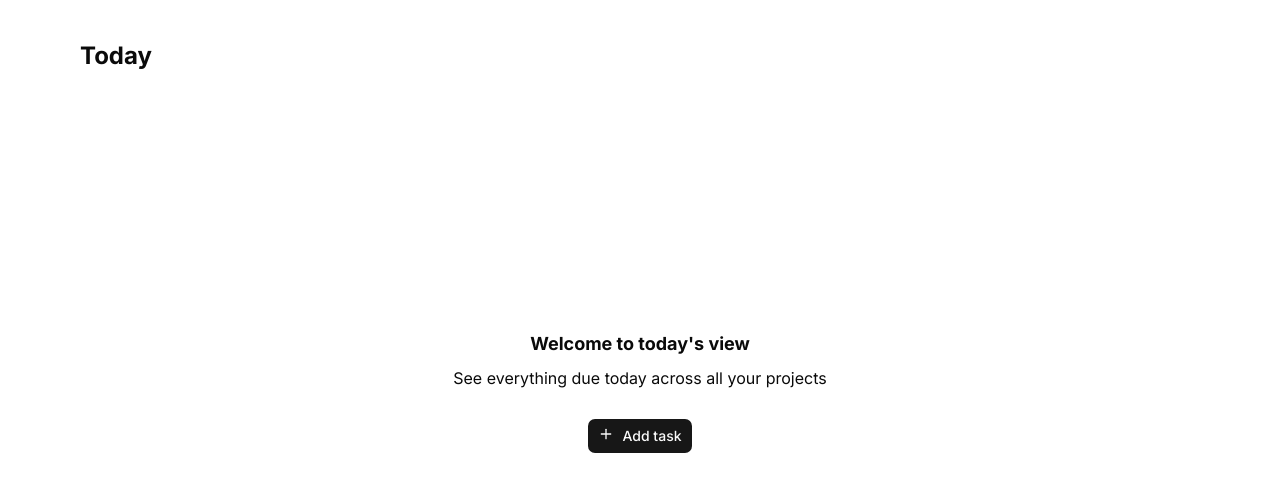
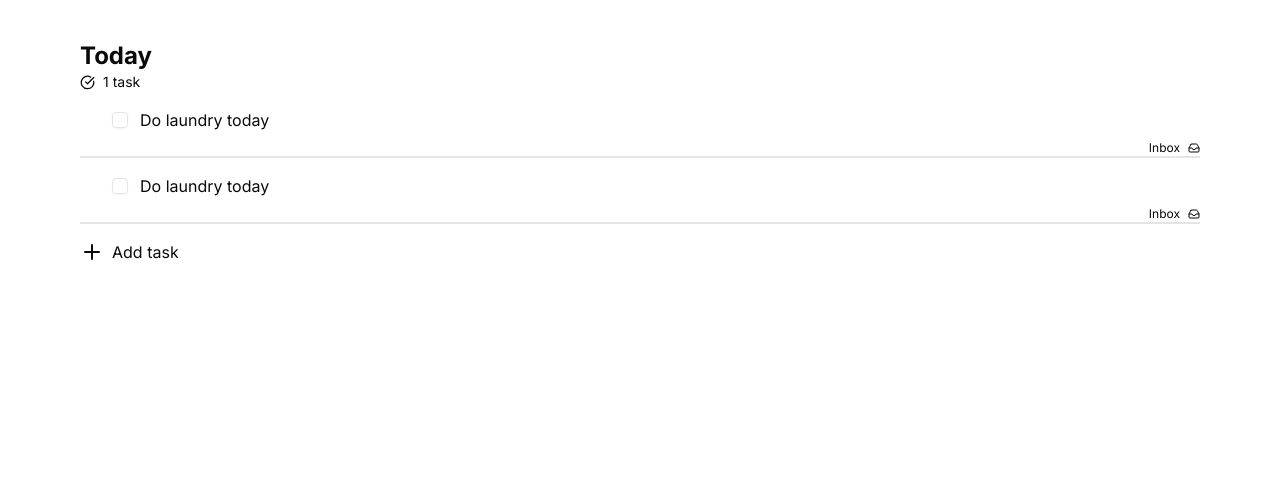
Before and after one commit to mrchstvn/todo-app, a Next.js app: page /dashboard in a window 1280 px wide. Shown: the top 492 px of the page. Built offline with nearby package versions, Linux system fonts and the light colour scheme.

Commit message:
created add task component

```diff
--- a/src/app/(dashboard)/dashboard/page.tsx
+++ b/src/app/(dashboard)/dashboard/page.tsx
@@ -1,21 +1,15 @@
-import { Button } from "@/components/ui/button";
-import { Plus } from "lucide-react";
+import AddTask from "@/components/ui/add-task";
+import Task from "@/components/ui/task";
+import Today from "@/components/ui/today";
 
 export default function DashboardPage() {
   return (
     <div className="p-10 m-h-screen md:px-20">
       <h2 className="text-2xl font-bold ">Today</h2>
-      <div className="flex flex-col text-center justify-center gap-2 h-[80vh]">
-        <p className="text-lg font-bold">Welcome to today's view</p>
-        <p>See everything due today across all your projects</p>
-        <div className="mt-5">
-          <Button>
-            <div className="flex flex-row gap-2 hover:cursor-pointer w-full">
-              <Plus /> <p>Add task</p>
-            </div>
-          </Button>
-        </div>
-      </div>
+      <Today />
+      <Task />
+      <Task />
+      <AddTask />
     </div>
   );
 }
--- /dev/null
+++ b/src/components/ui/add-task.tsx
@@ -0,0 +1,20 @@
+"use client";
+
+import { Plus, PlusCircle } from "lucide-react";
+import React, { useState } from "react";
+
+export default function AddTask() {
+  const [isHovered, setIsHovered] = useState(false);
+
+  return (
+    <div
+      className="mt-4 flex flex-row gap-2 w-35 hover:cursor-pointer  hover:text-blue-300 items-center"
+      onMouseEnter={() => setIsHovered(true)}
+      onMouseLeave={() => setIsHovered(false)}
+    >
+      {isHovered ? <PlusCircle /> : <Plus />}
+
+      <span>Add task</span>
+    </div>
+  );
+}
--- /dev/null
+++ b/src/components/ui/checkbox.tsx
@@ -0,0 +1,28 @@
+"use client"
+
+import { Checkbox as CheckboxPrimitive } from "@base-ui/react/checkbox"
+import { cn } from "cn"
+import { CheckIcon } from "lucide-react"
+
+function Checkbox({ className, ...props }: CheckboxPrimitive.Root.Props) {
+  return (
+    <CheckboxPrimitive.Root
+      data-slot="checkbox"
+      className={cn(
+        "peer relative flex size-4 shrink-0 items-center justify-center rounded-[4px] border border-input shadow-xs transition-shadow outline-none group-has-disabled/field:opacity-50 group-has-[:focus-visible]/field-label:ring-0 group-has-[:focus-visible]/field-label:not-data-checked:border-input after:absolute after:-inset-x-3 after:-inset-y-2 focus-visible:border-ring focus-visible:ring-3 focus-visible:ring-ring/50 disabled:cursor-not-allowed disabled:opacity-50 aria-invalid:border-destructive aria-invalid:ring-3 aria-invalid:ring-destructive/20 aria-invalid:aria-checked:border-primary dark:bg-input/30 dark:aria-invalid:border-destructive/50 dark:aria-invalid:ring-destructive/40 data-checked:border-primary data-checked:bg-primary data-checked:text-primary-foreground group-has-[:focus-visible]/field-label:data-checked:border-primary dark:data-checked:bg-primary",
+        className
+      )}
+      {...props}
+    >
+      <CheckboxPrimitive.Indicator
+        data-slot="checkbox-indicator"
+        className="grid place-content-center text-current transition-none [&>svg]:size-3.5"
+      >
+        <CheckIcon
+        />
+      </CheckboxPrimitive.Indicator>
+    </CheckboxPrimitive.Root>
+  )
+}
+
+export { Checkbox }
--- /dev/null
+++ b/src/components/ui/nottoday.tsx
@@ -0,0 +1,21 @@
+
+import { Plus } from "lucide-react";
+import { Button } from "@/components/ui/button";
+
+export default function NotToday() {
+  return (
+    <div>
+      <div className="flex flex-col text-center justify-center gap-2 h-[80vh]">
+        <p className="text-lg font-bold">Welcome to today&apos;s view</p>
+        <p>See everything due today across all your projects</p>
+        <div className="mt-5">
+          <Button>
+            <div className="flex flex-row gap-2 hover:cursor-pointer w-full">
+              <Plus /> <span>Add task</span>
+            </div>
+          </Button>
+        </div>
+      </div>
+    </div>
+  )
+}
--- /dev/null
+++ b/src/components/ui/task.tsx
@@ -0,0 +1,32 @@
+"use client";
+
+import { Checkbox } from "@/components/ui/checkbox";
+import { Calendar, Edit, Ellipsis, Inbox, MessageSquare } from "lucide-react";
+import React, { useState } from "react";
+export default function Task() {
+  const [isHovered, setIsHovered] = useState(false);
+
+  return (
+    <div
+      className="w-full mt-4 pl-8 hover:cursor-pointer border-b-2"
+      onMouseEnter={() => setIsHovered(true)}
+      onMouseLeave={() => setIsHovered(false)}
+    >
+      <div className="flex flex-row items-center text-md justify-between">
+        <div className="flex flex-row gap-3 items-center">
+          <Checkbox />
+          <span>Do laundry today</span>
+        </div>
+        <div className="flex flex-row gap-3 items-center">
+          {isHovered && <Edit size={20} />}
+          {isHovered && <Calendar size={20} />}
+          {isHovered && <MessageSquare size={20} />}
+          {isHovered && <Ellipsis size={20} />}
+        </div>
+      </div>
+      <div className="text-right flex flex-row justify-end items-center gap-2 mt-2">
+        <span className="text-xs">Inbox</span> <Inbox size={12} />
+      </div>
+    </div>
+  );
+}
--- /dev/null
+++ b/src/components/ui/today.tsx
@@ -0,0 +1,13 @@
+import { CheckCircle } from "lucide-react";
+import React from "react";
+
+export default function Today() {
+  return (
+    <div>
+      <div className="flex flex-row gap-2 items-center">
+        <CheckCircle width={15} height={15} />
+        <span className="text-sm">1 task</span>
+      </div>
+    </div>
+  );
+}
```
